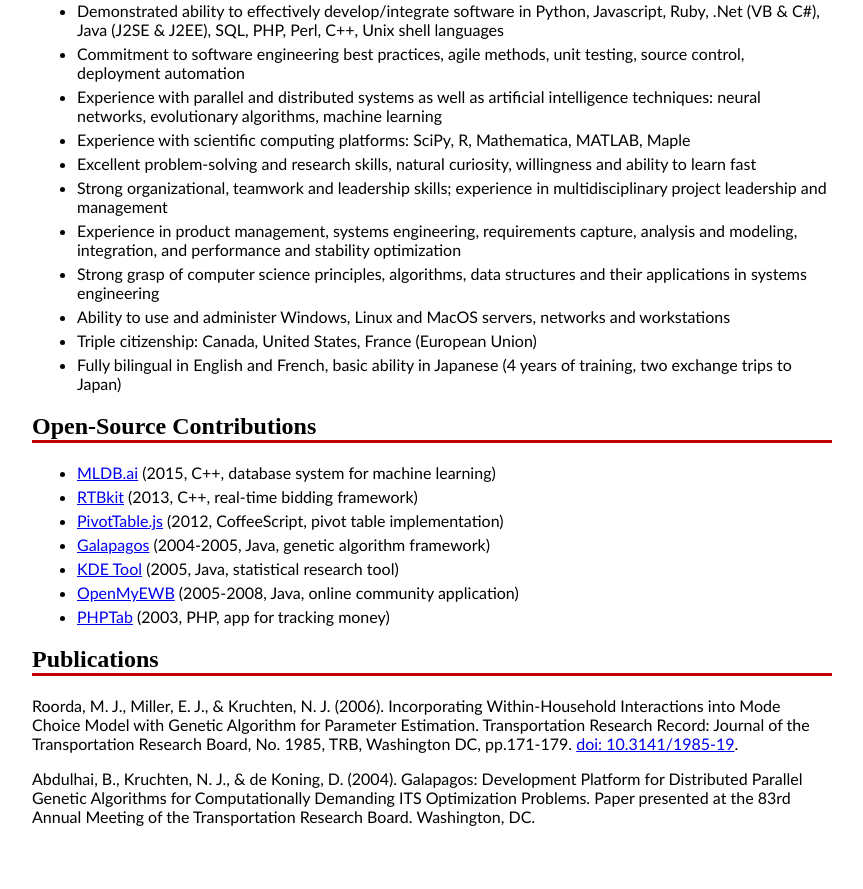
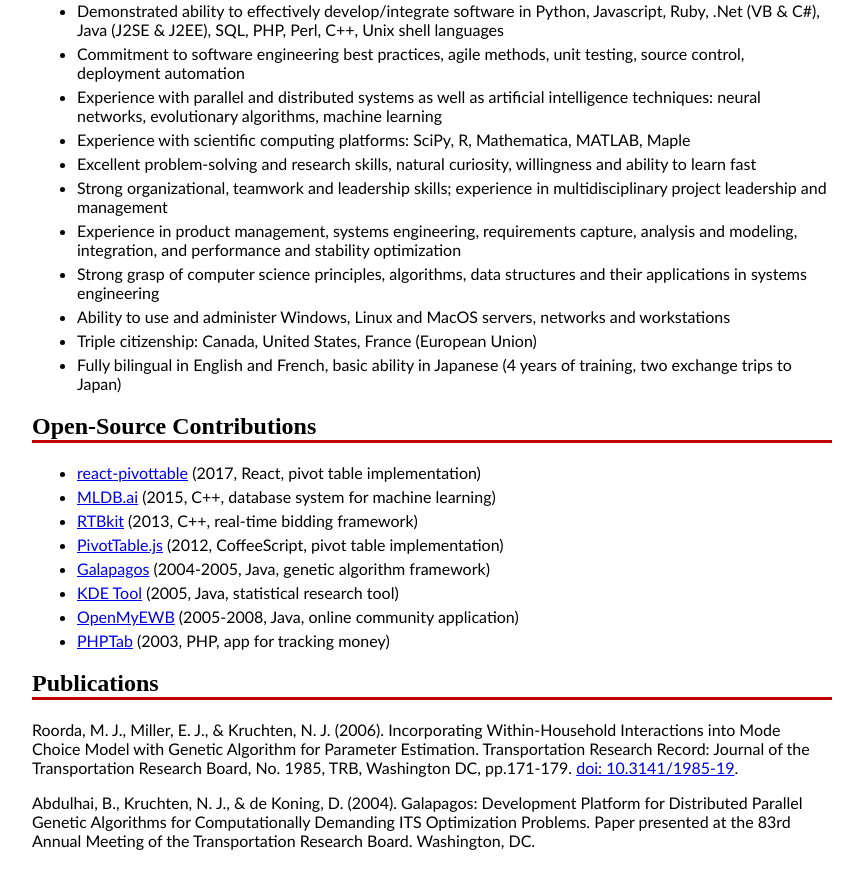
Before and after one commit to nicolaskruchten/nicolaskruchten.github.io, a Jekyll site: the page cv.html, which Jekyll copies as it is, in a window 1280 px wide and 900 px high, scrolled down 1483 px. Shown: the top 889 px of the window, without its empty margins (208-1071 px from the left). Built offline with Jekyll 4.4.1, drawn with Linux system fonts in a browser that asks for light colours; some web fonts are replaced.

Commit message:
googlefu

```diff
--- a/_config.yml
+++ b/_config.yml
@@ -364,14 +364,17 @@
   header : Notable Projects
   projects :
   - project :
-    name : PivotTable.js - in-browser Pivot Table
+    name : react-pivottable - modern in-browser Pivot Table
+    url : https://github.com/plotly/react-pivottable
+  - project :
+    name : PivotTable.js - classic in-browser Pivot Table
     url : https://github.com/nicolaskruchten/pivottable
+  - project :
+    name : MLDB - the Machine Learning Database
+    url : http://mldb.ai
   - project :
     name : RTBkit - Open Source Real-Time Bidding
     url : https://github.com/rtbkit/rtbkit
-  - project :
-    name : MLDB - the Machine Learning Database
-    url : http://mldb.ai
 
 
 # These are links to other websites outside of the blog that are not part of
--- a/cv.html
+++ b/cv.html
@@ -208,6 +208,7 @@
 <h2>Open-Source Contributions</h2>
 
 <ul>
+    <li><a href="https://github.com/plotly/react-pivottable">react-pivottable</a> (2017, React, pivot table implementation)</li>
     <li><a href="http://mldb.ai/">MLDB.ai</a> (2015, C++, database system for machine learning)</li>
     <li><a href="http://rtbkit.org/">RTBkit</a> (2013, C++, real-time bidding framework)</li>
     <li><a href="https://github.com/nicolaskruchten/pivottable">PivotTable.js</a> (2012, CoffeeScript, pivot table implementation)</li>
```
